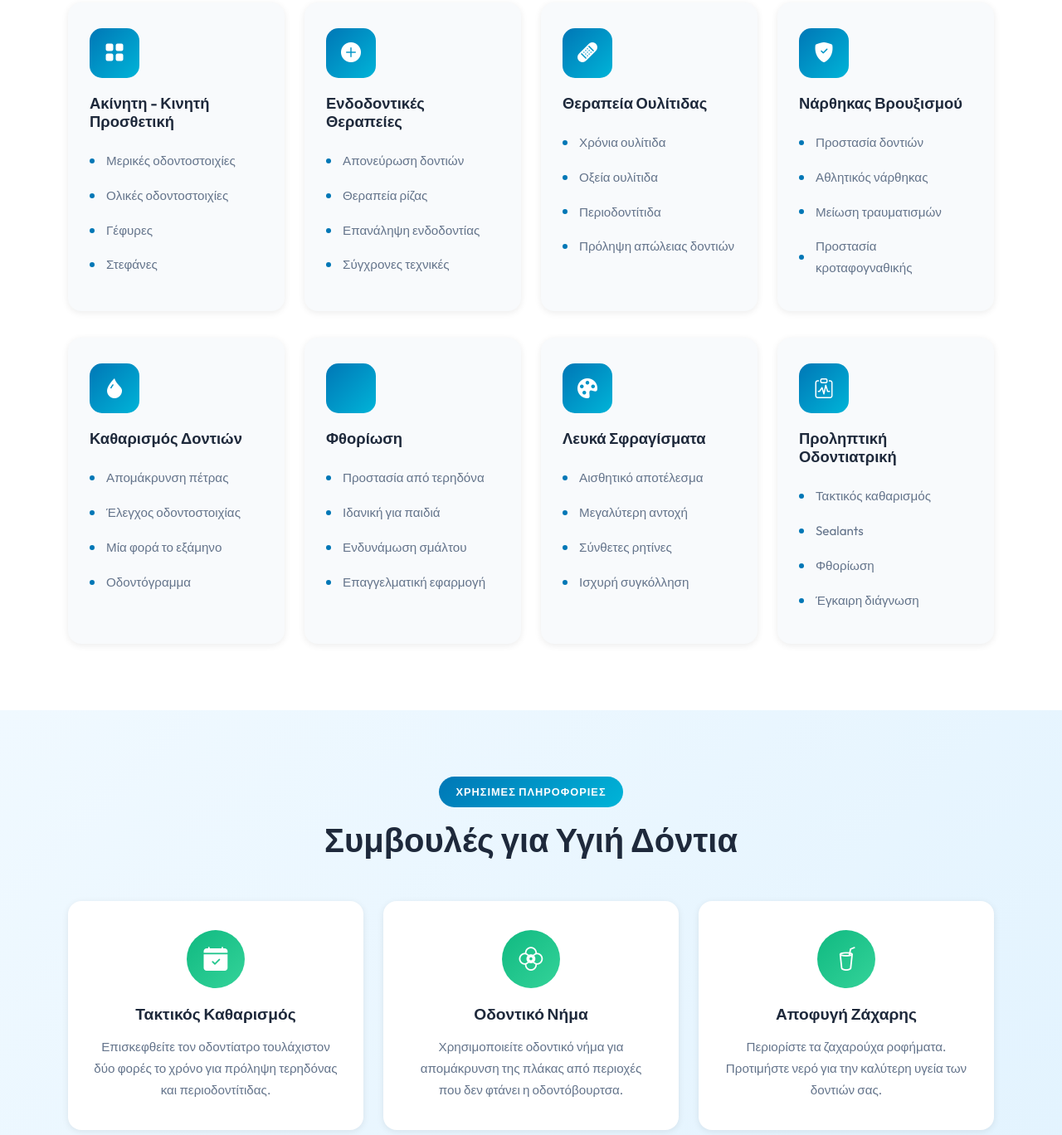
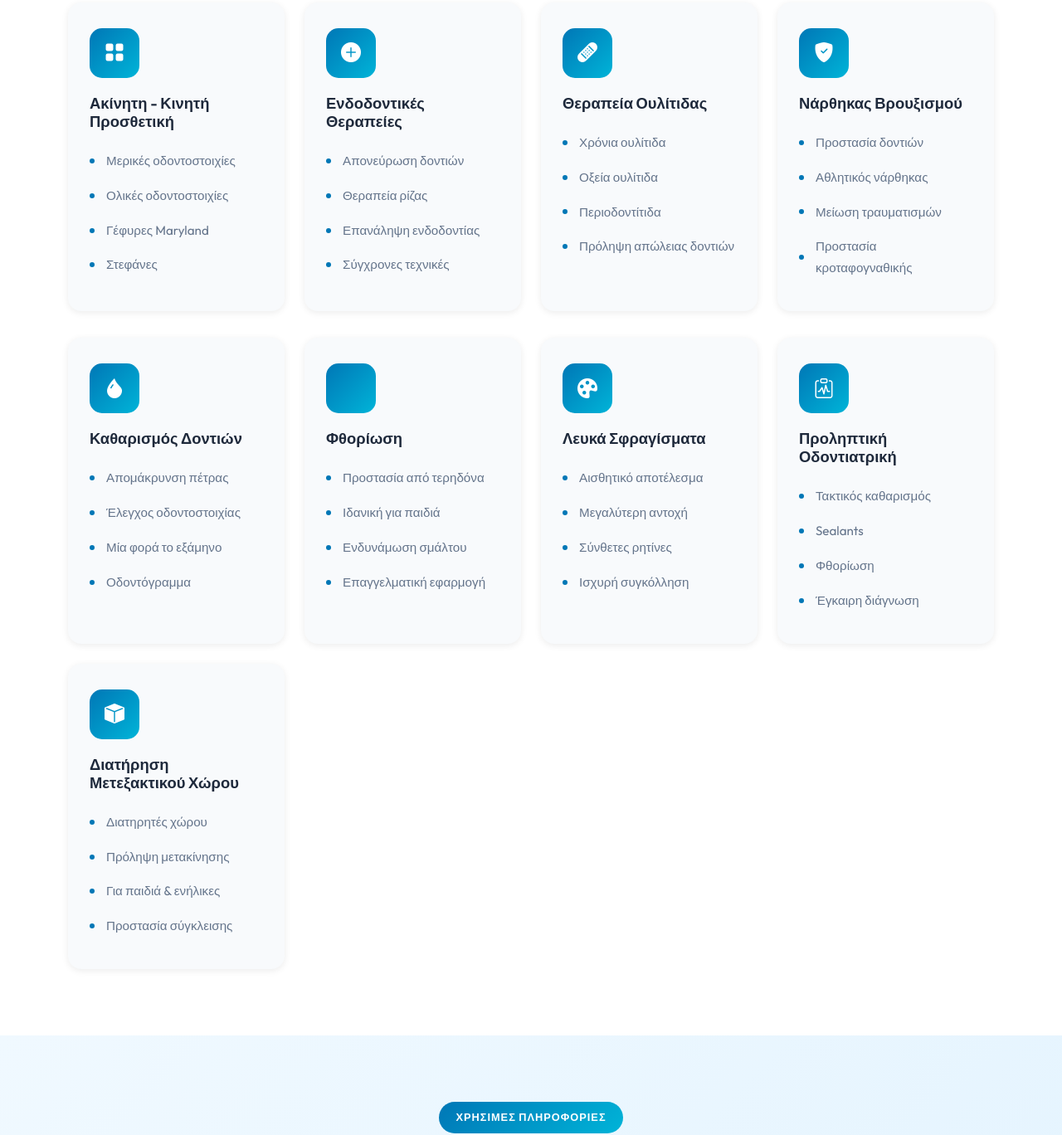
Before and after one commit to vtsitotas/AthenaZinouli_website, a plain HTML site: page μαμαιστοσελιδα/index.html in a window 1280 px wide. Shown: the part 3204-4572 px from the top of the page at 83% size. Drawn offline with nearby package versions, Linux system fonts and the light colour scheme; some icons are missing.

Commit message:
Added missing services: Οψεις ρητινων, Γεφυρες Maryland, Διατηρηση Μετεξακτικου Χωρου

```diff
--- a/μαμαιστοσελιδα/index.html
+++ b/μαμαιστοσελιδα/index.html
@@ -271,7 +271,7 @@
                         <ul>
                             <li>Λεύκανση δοντιών</li>
                             <li>Όψεις πορσελάνης</li>
-                            <li>Bonding ρητινών</li>
+                            <li>Όψεις ρητινών (Bonding)</li>
                             <li>Αισθητικές αποκαταστάσεις</li>
                         </ul>
                     </div>
@@ -387,7 +387,7 @@
                         <ul>
                             <li>Μερικές οδοντοστοιχίες</li>
                             <li>Ολικές οδοντοστοιχίες</li>
-                            <li>Γέφυρες</li>
+                            <li>Γέφυρες Maryland</li>
                             <li>Στεφάνες</li>
                         </ul>
                     </div>
@@ -489,6 +489,20 @@
                             <li>Sealants</li>
                             <li>Φθορίωση</li>
                             <li>Έγκαιρη διάγνωση</li>
+                        </ul>
+                    </div>
+                </div>
+                <div class="col-md-4 col-lg-3">
+                    <div class="service-card">
+                        <div class="service-icon">
+                            <i class="bi bi-box-fill"></i>
+                        </div>
+                        <h4>Διατήρηση Μετεξακτικού Χώρου</h4>
+                        <ul>
+                            <li>Διατηρητές χώρου</li>
+                            <li>Πρόληψη μετακίνησης</li>
+                            <li>Για παιδιά & ενήλικες</li>
+                            <li>Προστασία σύγκλεισης</li>
                         </ul>
                     </div>
                 </div>
```
Also changed, not shown: index.html (+16 -2 lines).
